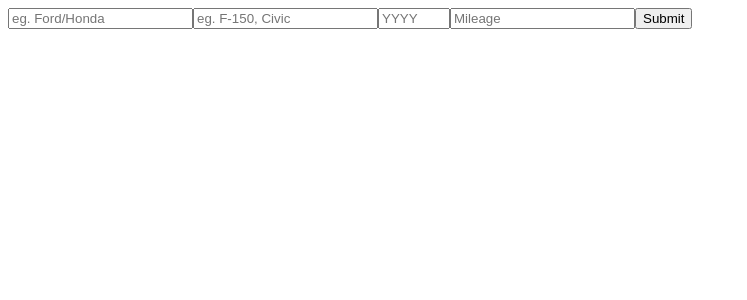
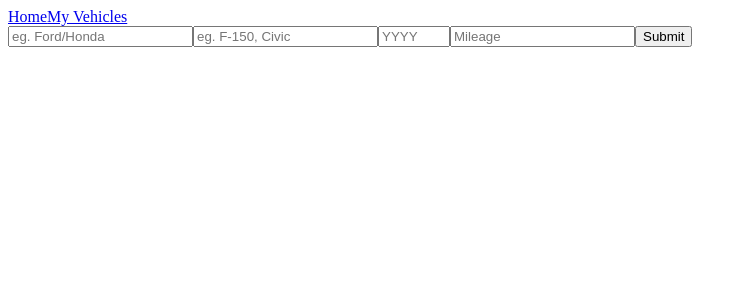
Before and after one commit to cjforbz/jeffs-garage, a Next.js app: page /createVehicle in a window 1280 px wide. Shown: the top 300 px of the page, without its empty margins (0-747 px from the left). Built offline with nearby package versions, Linux system fonts and the light colour scheme; no server answers.

Commit message:
added in a navbar and created a layout component to display the navbar at the top of every page

```diff
--- /dev/null
+++ b/components/layout.tsx
@@ -0,0 +1,12 @@
+import Navbar from './navbar';
+
+const Layout = ({ children }) => {
+  return (
+    <>
+      <Navbar />
+      <main>{children}</main>
+    </>
+  );
+};
+
+export default Layout;
--- a/components/navbar.tsx
+++ b/components/navbar.tsx
@@ -0,0 +1,15 @@
+import Link from 'next/link';
+import { useState } from 'react';
+const Navbar = () => {
+  const [checked, setChecked] = useState(false);
+  return (
+    <nav id="navbar">
+      <div id="navbar-links">
+        <Link href="/">Home</Link>
+        <Link href="/myVehicles">My Vehicles</Link>
+      </div>
+    </nav>
+  );
+};
+
+export default Navbar;
--- a/pages/_app.tsx
+++ b/pages/_app.tsx
@@ -1,10 +1,23 @@
 import type { AppProps } from 'next/app';
+// import type { ReactElement, ReactNode } from 'react';
+// import type { NextPage } from 'next';
 import { SessionProvider } from 'next-auth/react';
+import Layout from '../components/layout';
+
+// export type NextPageWithLayout = NextPage & {
+//   getLayout?: (page: ReactElement) => ReactNode;
+// };
+
+// type AppPropsWithLayout = AppProps & {
+//   Component: NextPageWithLayout;
+// };
 
 function MyApp({ Component, pageProps: { session, ...pageProps } }: AppProps) {
   return (
     <SessionProvider session={session}>
-      <Component {...pageProps} />
+      <Layout>
+        <Component {...pageProps} />
+      </Layout>
     </SessionProvider>
   );
 }
--- a/pages/index.tsx
+++ b/pages/index.tsx
@@ -1,6 +1,5 @@
+import { useSession } from 'next-auth/react';
 import type { NextPage } from 'next';
-import { useSession } from 'next-auth/react';
-
 const Home: NextPage = () => {
   const { data: session } = useSession();
   console.log(session);
```
